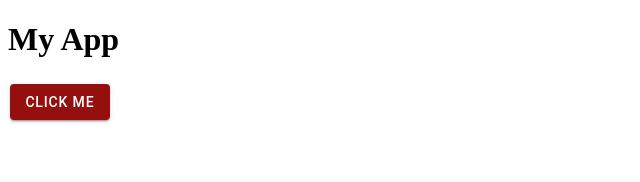
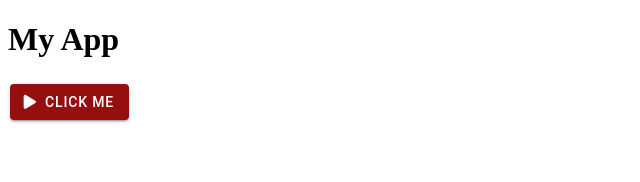
Before and after one commit to Shamjeed/ionic-react-hello-world, a React (Create React App) app: page / in a window 1280 px wide. Shown: the top 182 px of the page, without its empty margins (0-640 px from the left). Built offline with nearby package versions, Linux system fonts and the light colour scheme.

Commit message:
Ionicons

```diff
--- a/package.json
+++ b/package.json
@@ -8,6 +8,7 @@
   },
   "dependencies": {
     "@ionic/react": "^6.3.1",
+    "ionicons": "^6.0.3",
     "react": "^18.2.0",
     "react-dom": "^18.2.0"
   },
--- a/src/App.js
+++ b/src/App.js
@@ -1,4 +1,5 @@
-import { IonButton, setupIonicReact, useIonToast } from '@ionic/react';
+import { IonButton, IonIcon, setupIonicReact, useIonToast } from '@ionic/react';
+import { play as playIcon } from 'ionicons/icons';
 
 import '@ionic/react/css/core.css';
 import './theme/variables.css';
@@ -22,6 +23,7 @@ function App() {
       </header>
       <main>
         <IonButton onClick={handleClick}>
+          <IonIcon icon={playIcon} slot="start" />
           Click Me
         </IonButton>
       </main>
```
